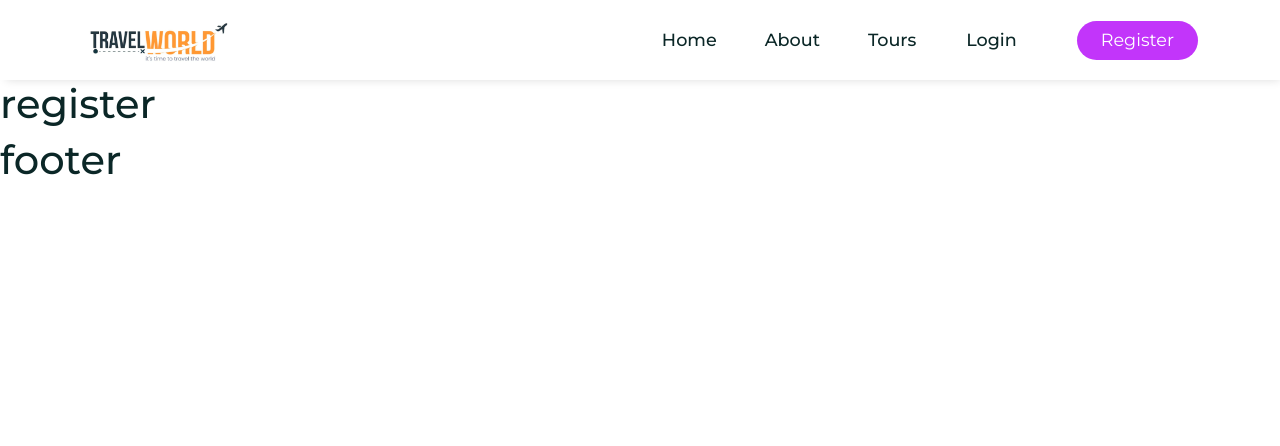
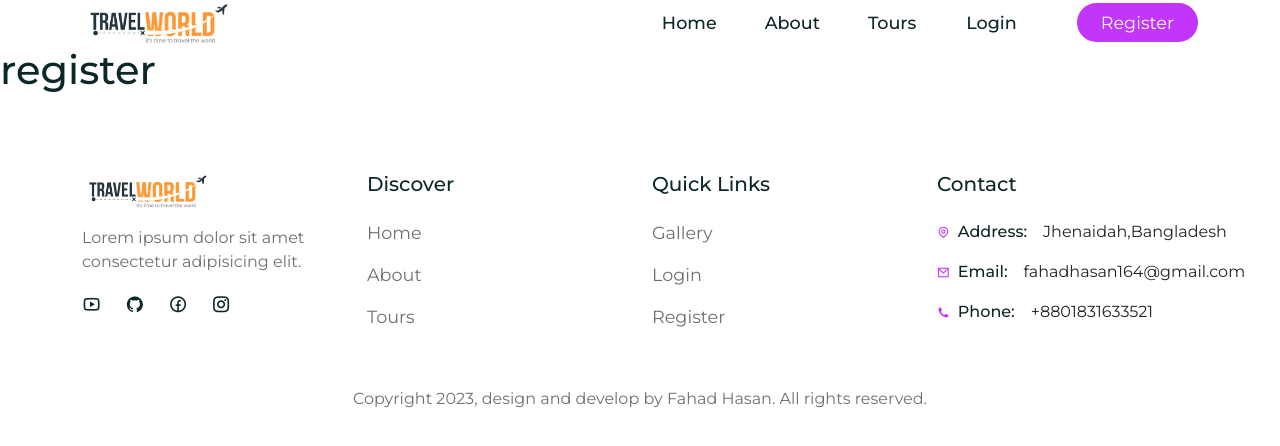
Before and after one commit to hasan-fahad/Tour-and-Travel-Booking-Management-MERN-Developer-Project, a React (Vite) app: page /register in a window 1280 px wide. Shown: the top 446 px of the page. Built offline with nearby package versions, Linux system fonts and the light colour scheme; a web font is replaced by a local one.

Commit message:
Homepaage done

```diff
--- a/index.html
+++ b/index.html
@@ -2,7 +2,7 @@
 <html lang="en">
   <head>
     <meta charset="UTF-8" />
-    <link rel="icon" type="image/svg+xml" href="/vite.svg" />
+    <link rel="icon" type="" href="./src/assets/images/logo.png" />
     <link
     rel="stylesheet"
     href="https://cdn.jsdelivr.net/npm/bootstrap@5.1.0/dist/css/bootstrap.min.css"
@@ -19,8 +19,9 @@
   type="text/css"
   href="https://cdnjs.cloudflare.com/ajax/libs/slick-carousel/1.6.0/slick-theme.min.css"
 />
+
     <meta name="viewport" content="width=device-width, initial-scale=1.0" />
-    <title>Vite + React</title>
+    <title>TRAVEL WORLD</title>
   </head>
   <body>
     <div id="root"></div>
--- a/package.json
+++ b/package.json
@@ -20,6 +20,7 @@
     "match-sorter": "^6.3.1",
     "react": "^18.2.0",
     "react-dom": "^18.2.0",
+    "react-helmet": "^6.1.0",
     "react-icons": "^4.10.1",
     "react-responsive-masonry": "^2.1.7",
     "react-router-dom": "^6.14.1",
--- a/src/Footer/Footer.jsx
+++ b/src/Footer/Footer.jsx
@@ -1,10 +1,156 @@
 import React from 'react';
+import "./footer.css"
+import { Col, Container, ListGroup, ListGroupItem, Row } from 'reactstrap';
+
+import logo from "../assets/images/logo.png"
+import { Link } from 'react-router-dom';
+
+
+const quick__links=[
+    {
+        path:"/",
+        display: 'Home'
+    },
+    {
+        path:"/about",
+        display: 'About'
+    },
+    {
+        path:"/tours",
+        display: 'Tours'
+    },
+
+];
+
+const quick__links2=[
+    {
+        path:"/gallery",
+        display: 'Gallery'
+    },
+    {
+        path:"/login",
+        display: 'Login'
+    },
+    {
+        path:"/register",
+        display: 'Register'
+    },
+
+];
 
 const Footer = () => {
+        const year = new Date().getFullYear();
     return (
-        <div>
-            <h1>footer</h1>
-        </div>
+        <footer className="footer">
+            <Container>
+                <Row>
+                    <Col lg="3">
+                            <div className="logo">
+                                <img src={logo} alt="" />
+                                <p>
+                                    Lorem ipsum dolor sit amet consectetur adipisicing elit.
+                                </p>
+                                <div className="social__links d-flex align-items-center gap-4">
+                                    <span>
+                                        <Link to="#">
+                                            <i className="ri-youtube-line"></i>
+                                        </Link>
+                                    </span>
+                                    <span>
+                                        <Link to="#">
+                                            <i className="ri-github-fill"></i>
+                                        </Link>
+                                    </span>
+                                    <span>
+                                        <Link to="#">
+                                            <i className="ri-facebook-circle-line"></i>
+                                        </Link>
+                                    </span>
+                                    <span>
+                                        <Link to="#">
+                                            <i className="ri-instagram-line"></i>
+                                        </Link>
+                                    </span>
+                                </div>
+                            </div>
+                    </Col>
+                    <Col lg="3">
+                    <h5 className="footer__link-title">Discover</h5>
+                    <ListGroup className="footer__quick-links">
+                        {
+                            quick__links.map((item, index)=>(
+                                <ListGroupItem key={index} className="ps-0 border-0">
+                                    <Link to={item.path}>
+                                        {item.display}
+                                    </Link>
+                                </ListGroupItem>
+                            ))
+                        }
+                    </ListGroup>
+
+                    </Col>
+
+                    <Col lg="3">
+                    <h5 className="footer__link-title">Quick Links</h5>
+                    <ListGroup className="footer__quick-links">
+                        {
+                            quick__links2.map((item, index)=>(
+                                <ListGroupItem key={index} className="ps-0 border-0">
+                                    <Link to={item.path}>
+                                        {item.display}
+                                    </Link>
+                                </ListGroupItem>
+                            ))
+                        }
+                    </ListGroup>
+                    </Col>
+                    <Col lg="3">
+                    <h5 className="footer__link-title">Contact</h5>
+                    <ListGroup className="footer__quick-links">
+
+                                <ListGroupItem className="ps-0 border-0 d-flex align-items-center gap-3">
+                                    <h6 className="mb-0 d-flex align-items-center gap-2">
+                                        <span>
+                                            <i className="ri-map-pin-line"></i>
+
+                                        </span>
+                                        Address:
+                                    </h6>
+                                    <p className="mb-0">Jhenaidah,Bangladesh</p>
+                                </ListGroupItem>
+                                <ListGroupItem className="ps-0 border-0 d-flex align-items-center gap-3">
+                                    <h6 className="mb-0 d-flex align-items-center gap-2">
+                                        <span>
+                                            <i className="ri-mail-line"></i>
+
+                                        </span>
+                                        Email:
+                                    </h6>
+                                    <p className="mb-0">fahadhasan164@gmail.com</p>
+                                </ListGroupItem>
+                                <ListGroupItem className="ps-0 border-0 d-flex align-items-center gap-3">
+                                    <h6 className="mb-0 d-flex align-items-center gap-2">
+                                        <span>
+                                            <i className="ri-phone-fill"></i>
+
+                                        </span>
+                                        Phone:
+                                    </h6>
+                                    <p className="mb-0">+8801831633521</p>
+                                </ListGroupItem>
+
+                    </ListGroup>
+                    </Col>
+
+                    <Col lg="12" className="text-center pt-5">
+                            <p className="copyright">
+                            Copyright {year}, design and develop by Fahad Hasan. All rights reserved.
+                            </p>
+                    </Col>
+                </Row>
+            </Container>
+
+        </footer>
     );
 };
 
--- /dev/null
+++ b/src/Footer/footer.css
@@ -0,0 +1,42 @@
+.footer{
+    padding-top: 70px;
+    padding-bottom: 30px;
+}
+
+.footer .logo img{
+    width: 50%;
+    margin-bottom: 1rem;
+
+}
+
+.footer .logo p{
+    color: var(--text-color);
+}
+
+.social__links span a{
+    text-decoration: none;
+    color: var(--heading-color);
+    font-size: 1.2rem;
+}
+
+.footer__link-title{
+    color: var(--heading-color);
+    margin-bottom: 1rem;
+}
+
+.footer__quick-links li a{
+    text-decoration: none;
+    color: var(--text-color);
+    font-size: 1.1rem;
+}
+
+.footer__quick-links h6 span i{
+
+    color: var(--secondary-color);
+    font-size: 0.8rem;
+}
+
+.copyright{
+    color: var(--text-color);
+    font-size: 1rem;
+}
--- a/src/Header/Header.jsx
+++ b/src/Header/Header.jsx
@@ -5,6 +5,7 @@
 
  import './Header.css'
 import { FaBars } from "react-icons/fa";
+import { useEffect, useRef } from 'react';
 
 const nav__links=[
     {
@@ -24,7 +25,25 @@
 
 
 const Header = () => {
-    return <header className="sticky__header">
+
+    const headerRef = useRef(null);
+
+    const stickyHeaderFunc=()=>{
+        window.addEventListener("scroll", ()=>{
+            if(document.body.scrollTop>80 || document.documentElement.scrollTop>80){
+                headerRef.current.classList.add("sticky__header");
+            }
+            else{
+                headerRef.current.classList.remove("sticky__header");
+            }
+        })
+    }
+
+    useEffect(()=>{
+        stickyHeaderFunc();
+        return window.removeEventListener("scroll",stickyHeaderFunc);
+    })
+    return <header className="sticky__header" ref={headerRef}>
             <Container>
                 <Row>
                     <div className="nav__wrapper d-flex align-items-center justify-content-between">
--- a/src/Pages/Home/Home.jsx
+++ b/src/Pages/Home/Home.jsx
@@ -12,12 +12,17 @@
 import MasonryImageGallery from '../../Image-gallery/MasonryImageGallery';
 import Testimonials from '../Testimonials/Testimonials';
 import Newsletter from '../../Shared/Newsletter';
+import { Helmet } from 'react-helmet';
 
 const Home = () => {
     return (
       <>
       <section>
         {/* hero section start */}
+
+        <Helmet>
+          <title>Travel world | Home</title>
+        </Helmet>
 
       <Container>
         <Row>
```
Also changed, not shown: 1 other file (tests, documents, lock files or other folders).
